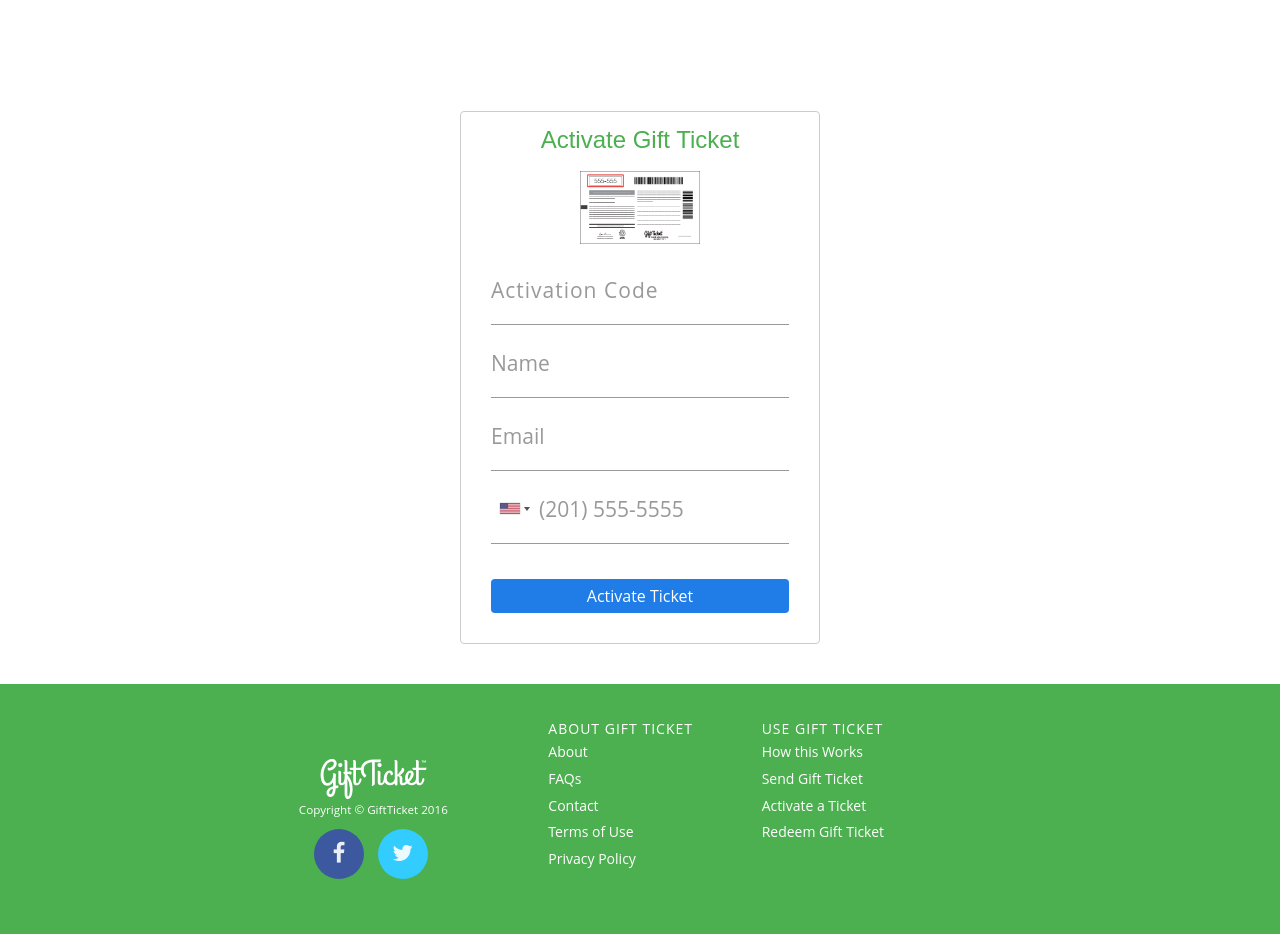
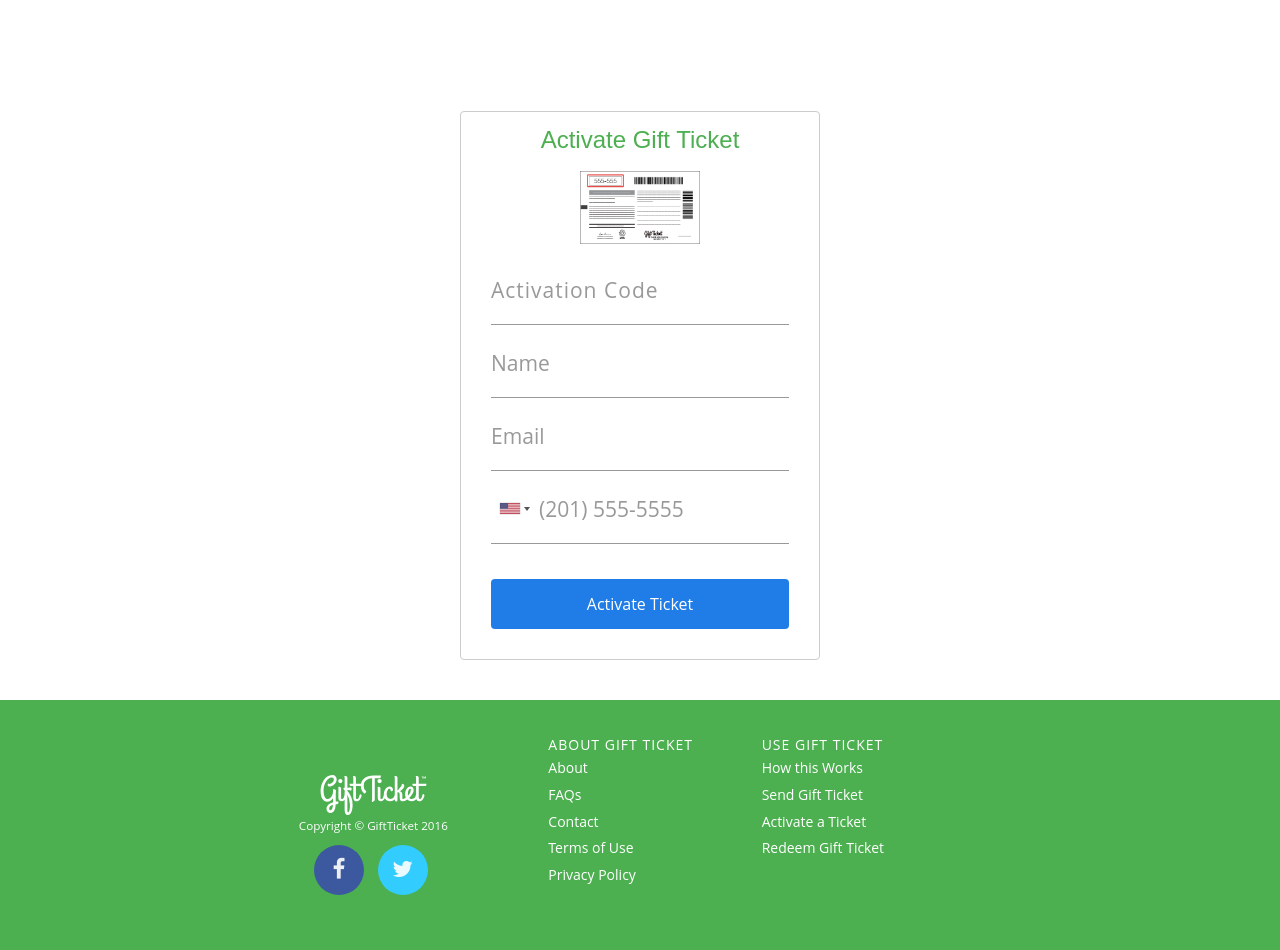
Before and after one commit to alleyway/gift-ticket-web, a Jekyll site: the page built from activate.html, in a window 1280 px wide. Built offline with Jekyll 4.4.1, drawn with Linux system fonts in a browser that asks for light colours; some web fonts are replaced; comment, search, counter and statistics services are not loaded.

Commit message:
larger activate button

```diff
--- a/css/grayscale.css
+++ b/css/grayscale.css
@@ -913,7 +913,7 @@
     background-color: #207ce7;
     color: white;
     border-style: none;
-    padding: 6px;
+    padding: 14px 6px;
     font-size: 16px;
     font-weight: normal;
 }
```
